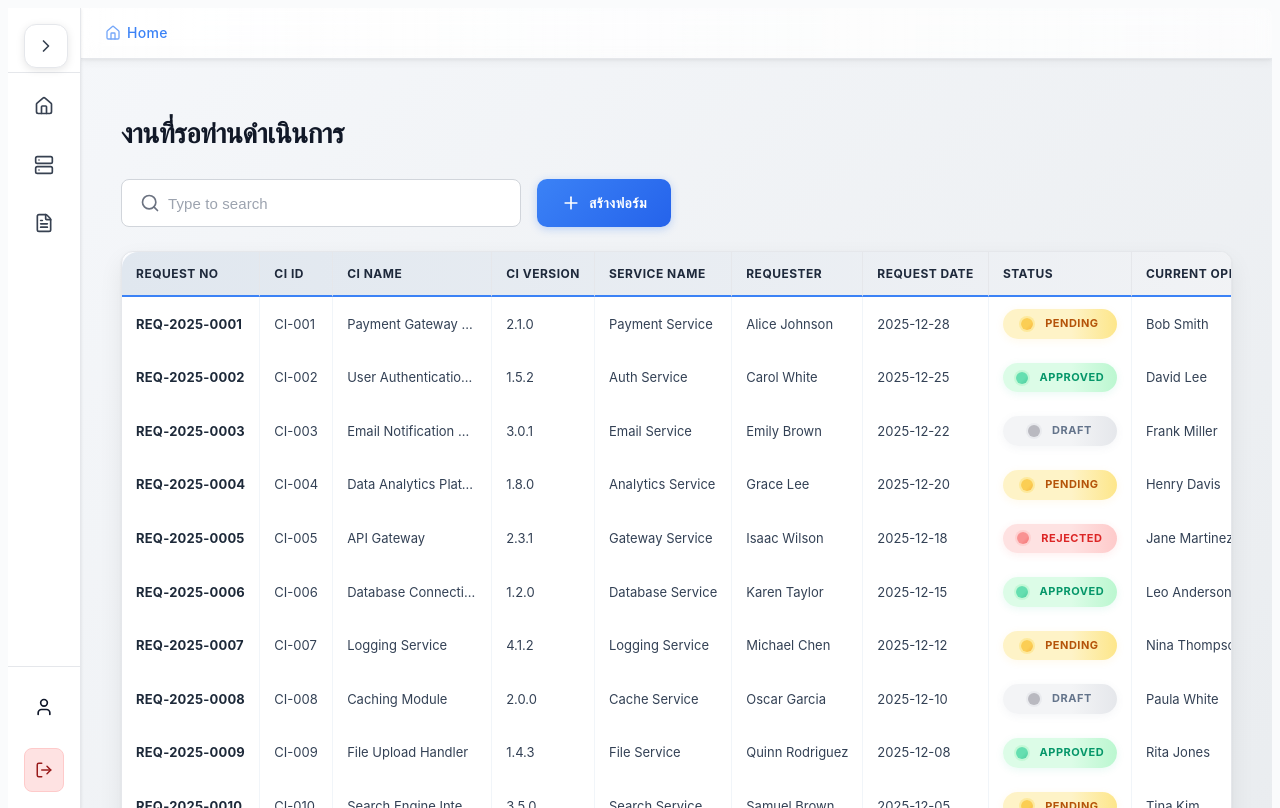
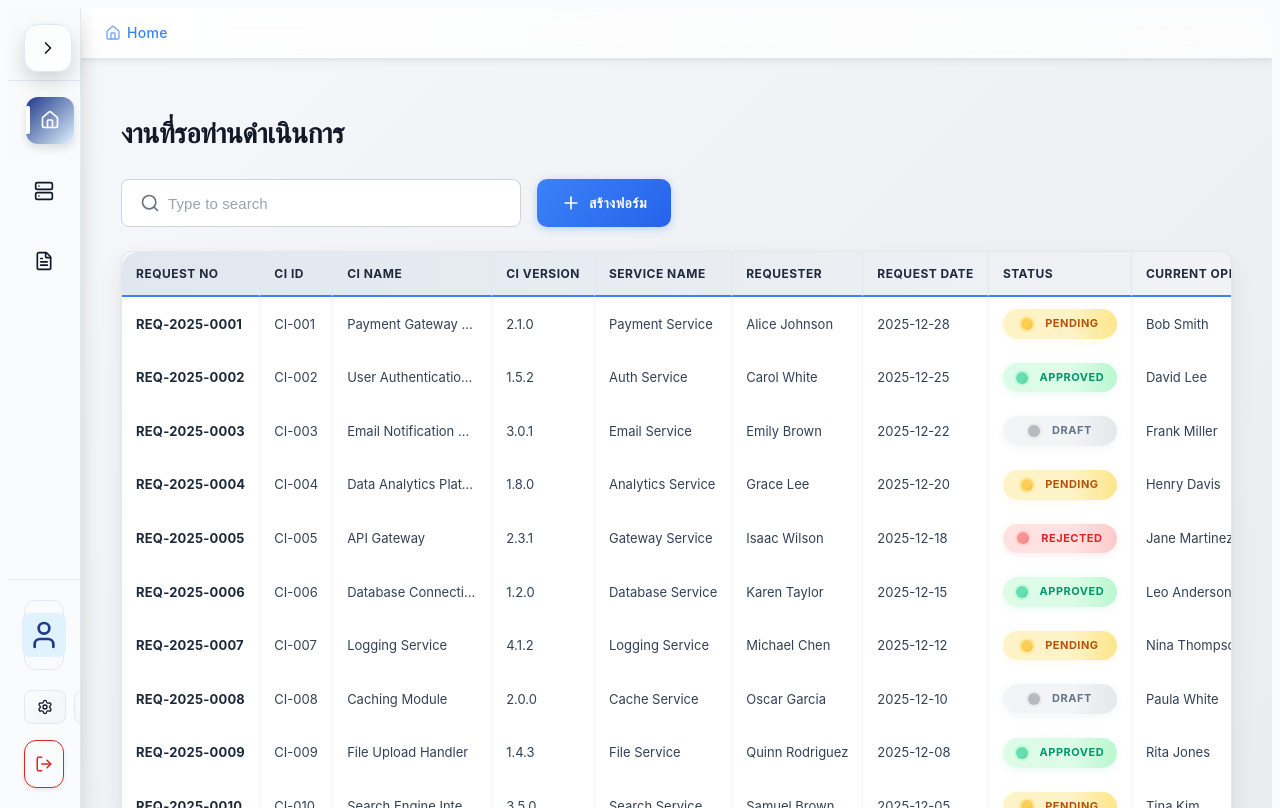
Before and after one commit to phatttun/backend, a React (Vite) app: page / in a window 1280 px wide. Built offline with nearby package versions, Linux system fonts and the light colour scheme.

Commit message:
add components and stories

```diff
--- a/src/components/Attach_File.tsx
+++ b/src/components/Attach_File.tsx
@@ -226,7 +226,7 @@ const Attach_File: React.FC<AttachFileProps> = () => {
         <div className="modal-overlay file-modal-overlay" onClick={() => setShowModal(false)}>
           <div className="modal-content modal-medium file-modal-content" onClick={e => e.stopPropagation()}>
             <div className="modal-header">
-              <h2>Add Attach File</h2>
+              <h2>แนบเอกสาร</h2>
               <button className="modal-close-btn" onClick={() => setShowModal(false)}>
                 <X size={20} />
               </button>
--- a/src/components/Attach_URL.tsx
+++ b/src/components/Attach_URL.tsx
@@ -203,7 +203,7 @@ const Attach_URL: React.FC<AttachURLProps> = () => {
                 onClick={() => setShowModal(true)}
               >
                 <Plus size={16} />
-                Add Attach URL
+                แนบ URL
               </button>
             </div>
 
--- a/src/components/Parent_CI.tsx
+++ b/src/components/Parent_CI.tsx
@@ -45,7 +45,7 @@ const ParentCI: React.FC<ParentCIProps> = ({ currentCIId }) => {
   const [modalSearchQuery, setModalSearchQuery] = useState('');
   const [selectedCIs, setSelectedCIs] = useState<Set<string>>(new Set());
   const [currentPage, setCurrentPage] = useState(1);
-  const itemsPerPage = 8;
+  const itemsPerPage = 5;
 
   // Prevent body scroll when modal is open
   useEffect(() => {
--- a/src/components/Sidebar.css
+++ b/src/components/Sidebar.css
@@ -1,15 +1,20 @@
 .sidebar {
   width: 280px;
   height: 100vh;
-  background: #ffffff;
-  border-right: 1px solid #e5e7eb;
+  background: linear-gradient(180deg, var(--sidebar) 0%, var(--background) 100%);
+  border-right: 1px solid var(--sidebar-border);
   display: flex;
   flex-direction: column;
-  transition: width 0.3s cubic-bezier(0.4, 0, 0.2, 1);
+  transition: width 0.4s cubic-bezier(0.4, 0, 0.2, 1);
   position: relative;
   z-index: 100;
   overflow-x: hidden;
-  box-shadow: 0 1px 3px rgba(0, 0, 0, 0.1);
+  box-shadow: var(--shadow-lg);
+  backdrop-filter: blur(10px);
+}
+
+.sidebar[data-open="false"] {
+  width: 72px;
 }
 
 .sidebar[data-open="false"] {
@@ -52,31 +57,37 @@
 
 /* Header */
 .sidebar-header {
-  height: 64px;
-  padding: 0 16px;
+  height: 72px;
+  padding: 0 20px;
   display: flex;
   align-items: center;
   justify-content: space-between;
-  border-bottom: 1px solid #e5e7eb;
+  border-bottom: 1px solid var(--sidebar-border);
   flex-shrink: 0;
   min-width: 0;
+  background: linear-gradient(90deg, var(--sidebar) 0%, rgba(var(--sidebar-primary), 0.05) 100%);
 }
 
 .sidebar-logo {
   display: flex;
   align-items: center;
-  gap: 12px;
-  font-weight: 700;
-  font-size: 1.25rem;
-  color: #2563eb;
-  transition: all 0.2s ease;
+  gap: 14px;
+  font-weight: 800;
+  font-size: 1.375rem;
+  color: var(--sidebar-primary);
+  transition: all 0.3s cubic-bezier(0.4, 0, 0.2, 1);
   min-width: 0;
+  letter-spacing: -0.025em;
 }
 
 .sidebar-logo span {
-  transition: opacity 0.15s ease, width 0.15s ease, margin 0.15s ease;
+  transition: opacity 0.2s ease, width 0.2s ease, margin 0.2s ease;
   white-space: nowrap;
   overflow: hidden;
+  background: linear-gradient(135deg, var(--sidebar-primary), var(--accent));
+  -webkit-background-clip: text;
+  -webkit-text-fill-color: transparent;
+  background-clip: text;
 }
 
 .sidebar[data-open="false"] .sidebar-logo span {
@@ -90,20 +101,71 @@
   display: flex;
   align-items: center;
   justify-content: center;
-  width: 32px;
-  height: 32px;
-  border-radius: 8px;
-  border: 1px solid #e5e7eb;
-  background: #f9fafb;
-  color: #374151;
+  width: 36px;
+  height: 36px;
+  border-radius: 10px;
+  border: 1px solid var(--sidebar-border);
+  background: linear-gradient(135deg, var(--background) 0%, var(--muted) 100%);
+  color: var(--sidebar-foreground);
   cursor: pointer;
-  transition: all 0.2s ease;
+  transition: all 0.3s cubic-bezier(0.4, 0, 0.2, 1);
   flex-shrink: 0;
+  box-shadow: var(--shadow-sm);
 }
 
 .sidebar-toggle-btn:hover {
-  background: #f3f4f6;
-  border-color: #d1d5db;
+  background: linear-gradient(135deg, var(--muted) 0%, var(--sidebar-accent) 100%);
+  border-color: var(--sidebar-primary);
+  transform: translateY(-1px);
+  box-shadow: var(--shadow-md);
+}
+
+.sidebar-toggle-btn:active {
+  transform: translateY(0);
+  box-shadow: var(--shadow-sm);
+}
+
+/* Search Bar */
+.sidebar-search {
+  padding: 16px 20px 8px;
+  border-bottom: 1px solid var(--sidebar-border);
+}
+
+.search-input-wrapper {
+  position: relative;
+  display: flex;
+  align-items: center;
+}
+
+.search-icon {
+  position: absolute;
+  left: 12px;
+  color: var(--muted-foreground);
+  z-index: 1;
+  pointer-events: none;
+}
+
+.search-input {
+  width: 100%;
+  padding: 10px 12px 10px 40px;
+  border: 1.5px solid var(--sidebar-border);
+  border-radius: 10px;
+  background: var(--background);
+  color: var(--sidebar-foreground);
+  font-size: 0.875rem;
+  transition: all 0.3s cubic-bezier(0.4, 0, 0.2, 1);
+  outline: none;
+}
+
+.search-input::placeholder {
+  color: var(--muted-foreground);
+  opacity: 0.7;
+}
+
+.search-input:focus {
+  border-color: var(--sidebar-primary);
+  background: var(--card);
+  box-shadow: 0 0 0 3px rgba(var(--sidebar-primary), 0.1);
 }
 
 /* External toggle button (when sidebar is collapsed) */
@@ -111,59 +173,62 @@
   position: fixed;
   top: 24px;
   left: 24px;
-  width: 44px;
-  height: 44px;
-  border-radius: 12px;
-  border: 1px solid #e5e7eb;
-  background: #ffffff;
-  color: #374151;
+  width: 48px;
+  height: 48px;
+  border-radius: 14px;
+  border: 1px solid var(--sidebar-border);
+  background: linear-gradient(135deg, var(--background) 0%, var(--card) 100%);
+  color: var(--sidebar-foreground);
   cursor: pointer;
   display: flex;
   align-items: center;
   justify-content: center;
-  box-shadow: 0 2px 8px rgba(0, 0, 0, 0.1);
-  transition: all 0.3s ease;
+  box-shadow: var(--shadow-lg);
+  transition: all 0.3s cubic-bezier(0.4, 0, 0.2, 1);
   z-index: 999;
   padding: 0;
   pointer-events: auto;
+  backdrop-filter: blur(10px);
 }
 
 .sidebar-external-toggle:hover {
-  background: #f3f4f6;
-  transform: translateY(-2px);
-  box-shadow: 0 4px 12px rgba(0, 0, 0, 0.15);
+  background: linear-gradient(135deg, var(--card) 0%, var(--sidebar-accent) 100%);
+  transform: translateY(-2px) scale(1.05);
+  box-shadow: var(--shadow-xl);
+  border-color: var(--sidebar-primary);
 }
 
 .sidebar-external-toggle:active {
-  transform: translateY(0);
-  box-shadow: 0 2px 8px rgba(0, 0, 0, 0.1);
+  transform: translateY(0) scale(1);
+  box-shadow: var(--shadow-lg);
 }
 
 /* Nav */
 .sidebar-nav {
   flex: 1;
-  padding: 12px 8px;
+  padding: 16px 12px;
   overflow-y: auto;
   overflow-x: hidden;
   min-width: 0;
 }
 
 .nav-section {
-  margin-bottom: 16px;
+  margin-bottom: 24px;
 }
 
 .nav-label {
-  font-size: 11px;
-  font-weight: 700;
-  color: #9ca3af;
-  margin: 16px 8px 8px;
+  font-size: 0.75rem;
+  font-weight: 800;
+  color: var(--muted-foreground);
+  margin: 20px 12px 12px;
   text-transform: uppercase;
-  letter-spacing: 0.05em;
-  transition: all 0.15s ease;
+  letter-spacing: 0.1em;
+  transition: all 0.2s cubic-bezier(0.4, 0, 0.2, 1);
   white-space: nowrap;
   overflow: hidden;
   height: 20px;
   line-height: 20px;
+  opacity: 0.8;
 }
 
 .sidebar[data-open="false"] .nav-label {
@@ -177,35 +242,64 @@
 .nav-item {
   display: flex;
   align-items: center;
-  gap: 12px;
-  padding: 10px 12px;
-  border-radius: 8px;
+  gap: 14px;
+  padding: 12px 16px;
+  border-radius: 12px;
   border: none;
   background: none;
   cursor: pointer;
-  color: #374151;
+  color: var(--sidebar-foreground);
   width: 100%;
-  transition: all 0.2s ease;
+  transition: all 0.3s cubic-bezier(0.4, 0, 0.2, 1);
   white-space: nowrap;
   overflow: hidden;
   min-width: 0;
+  position: relative;
+  font-weight: 500;
+  margin-bottom: 2px;
+  justify-content: space-between;
 }
 
 .nav-item:hover {
-  background: #f3f4f6;
+  background: linear-gradient(135deg, var(--sidebar-accent) 0%, rgba(var(--sidebar-primary), 0.1) 100%);
+  transform: translateX(4px);
+  box-shadow: var(--shadow-sm);
 }
 
 .nav-item.active {
-  background: #eff6ff;
-  color: #2563eb;
+  background: linear-gradient(135deg, var(--sidebar-primary) 0%, var(--sidebar-accent) 100%);
+  color: var(--sidebar-primary-foreground);
   font-weight: 600;
-  box-shadow: 0 1px 2px rgba(37, 99, 235, 0.1);
+  box-shadow: var(--shadow-md);
+  transform: translateX(6px);
+}
+
+.nav-item.active::before {
+  content: '';
+  position: absolute;
+  left: 0;
+  top: 50%;
+  transform: translateY(-50%);
+  width: 4px;
+  height: 60%;
+  background: var(--sidebar-primary-foreground);
+  border-radius: 0 2px 2px 0;
+}
+
+.nav-shortcut {
+  font-size: 0.75rem;
+  color: var(--muted-foreground);
+  font-weight: 500;
+  opacity: 0.7;
+  margin-left: auto;
+  padding-left: 8px;
 }
 
 .nav-item span {
-  transition: opacity 0.15s ease, width 0.15s ease, margin 0.15s ease;
+  transition: opacity 0.2s ease, width 0.2s ease, margin 0.2s ease;
   overflow: hidden;
   white-space: nowrap;
+  font-size: 0.9375rem;
 }
 
 .sidebar[data-open="false"] .nav-item span {
@@ -216,34 +310,78 @@
 
 /* Footer */
 .sidebar-footer {
-  padding: 16px;
-  border-top: 1px solid #e5e7eb;
+  padding: 20px 16px;
+  border-top: 1px solid var(--sidebar-border);
   flex-shrink: 0;
   min-width: 0;
+  background: linear-gradient(0deg, rgba(var(--sidebar-primary), 0.02) 0%, transparent 100%);
+}
+
+.footer-actions {
+  display: flex;
+  gap: 8px;
+  margin-bottom: 16px;
+}
+
+.footer-action-btn {
+  flex: 1;
+  display: flex;
+  align-items: center;
+  gap: 10px;
+  padding: 8px 12px;
+  border-radius: 8px;
+  border: 1px solid var(--sidebar-border);
+  background: linear-gradient(135deg, var(--background) 0%, var(--muted) 100%);
+  color: var(--sidebar-foreground);
+  cursor: pointer;
+  transition: all 0.3s cubic-bezier(0.4, 0, 0.2, 1);
+  font-size: 0.875rem;
+  font-weight: 500;
+}
+
+.footer-action-btn:hover {
+  background: linear-gradient(135deg, var(--muted) 0%, var(--sidebar-accent) 100%);
+  border-color: var(--sidebar-primary);
+  transform: translateY(-1px);
+  box-shadow: var(--shadow-sm);
+}
+
+.footer-action-btn:active {
+  transform: translateY(0);
+  box-shadow: var(--shadow-sm);
 }
 
 .user {
   display: flex;
   align-items: center;
-  gap: 12px;
-  margin-bottom: 16px;
-  padding: 8px;
-  border-radius: 8px;
-  transition: background 0.2s ease;
+  gap: 14px;
+  margin-bottom: 20px;
+  padding: 12px 16px;
+  border-radius: 12px;
+  transition: all 0.3s cubic-bezier(0.4, 0, 0.2, 1);
   min-width: 0;
+  background: var(--background);
+  border: 1px solid var(--sidebar-border);
 }
 
 .user:hover {
-  background: #f9fafb;
+  background: var(--muted);
+  border-color: var(--sidebar-primary);
 }
 
 .user > svg {
   flex-shrink: 0;
+  color: var(--sidebar-primary);
+  background: var(--sidebar-accent);
+  border-radius: 8px;
+  padding: 6px;
+  width: 32px;
+  height: 32px;
 }
 
 .user > div {
   overflow: hidden;
-  transition: all 0.15s ease;
+  transition: all 0.2s cubic-bezier(0.4, 0, 0.2, 1);
   white-space: nowrap;
   min-width: 0;
 }
@@ -256,45 +394,59 @@
 
 .user strong {
   display: block;
-  font-size: 0.875rem;
+  font-size: 0.9375rem;
   line-height: 1.25;
   overflow: hidden;
   text-overflow: ellipsis;
+  color: var(--sidebar-foreground);
+  font-weight: 600;
 }
 
 .user small {
   display: block;
-  font-size: 0.75rem;
-  color: #6b7280;
+  font-size: 0.8125rem;
+  color: var(--muted-foreground);
   line-height: 1.25;
   overflow: hidden;
   text-overflow: ellipsis;
+  font-weight: 500;
 }
 
 .logout-btn {
   width: 100%;
   display: flex;
   align-items: center;
-  gap: 12px;
-  padding: 10px;
-  border-radius: 8px;
-  border: 1px solid #fecaca;
-  background: #fee2e2;
-  color: #991b1b;
+  gap: 14px;
+  padding: 12px 16px;
+  border-radius: 12px;
+  border: 1px solid var(--destructive);
+  background: linear-gradient(135deg, rgba(var(--destructive), 0.1) 0%, rgba(var(--destructive), 0.05) 100%);
+  color: var(--destructive);
   cursor: pointer;
-  transition: all 0.2s ease;
+  transition: all 0.3s cubic-bezier(0.4, 0, 0.2, 1);
   min-width: 0;
   overflow: hidden;
+  font-weight: 500;
+  box-shadow: var(--shadow-sm);
 }
 
 .logout-btn:hover {
-  background: #fecaca;
+  background: linear-gradient(135deg, var(--destructive) 0%, rgba(var(--destructive), 0.9) 100%);
+  color: var(--destructive-foreground);
+  transform: translateY(-1px);
+  box-shadow: var(--shadow-md);
+}
+
+.logout-btn:active {
+  transform: translateY(0);
+  box-shadow: var(--shadow-sm);
 }
 
 .logout-btn span {
-  transition: opacity 0.15s ease, width 0.15s ease, margin 0.15s ease;
+  transition: opacity 0.2s ease, width 0.2s ease, margin 0.2s ease;
   white-space: nowrap;
   overflow: hidden;
+  font-size: 0.9375rem;
 }
 
 .sidebar[data-open="false"] .logout-btn span {
@@ -306,44 +458,44 @@
 /* Floating button for mobile */
 .sidebar-floating-btn {
   position: fixed;
-  left: 16px;
-  bottom: 16px;
-  width: 48px;
-  height: 48px;
+  left: 20px;
+  bottom: 20px;
+  width: 56px;
+  height: 56px;
   border-radius: 50%;
-  background: #2563eb;
+  background: linear-gradient(135deg, var(--sidebar-primary) 0%, var(--accent) 100%);
   color: #fff;
   border: none;
   display: flex;
   align-items: center;
   justify-content: center;
   cursor: pointer;
-  box-shadow: 0 4px 12px rgba(37, 99, 235, 0.3);
-  transition: all 0.3s ease;
+  box-shadow: var(--shadow-xl);
+  transition: all 0.3s cubic-bezier(0.4, 0, 0.2, 1);
   z-index: 999;
   padding: 0;
   pointer-events: auto;
 }
 
 .sidebar-floating-btn:hover {
-  background: #1d4ed8;
-  transform: translateY(-2px);
-  box-shadow: 0 6px 16px rgba(37, 99, 235, 0.4);
+  background: linear-gradient(135deg, var(--primary-dark) 0%, var(--accent) 100%);
+  transform: translateY(-3px) scale(1.05);
+  box-shadow: var(--shadow-2xl);
 }
 
 .sidebar-floating-btn:active {
-  transform: translateY(0);
-  box-shadow: 0 4px 12px rgba(37, 99, 235, 0.3);
+  transform: translateY(0) scale(1);
+  box-shadow: var(--shadow-xl);
 }
 
 /* Overlay */
 .sidebar-overlay {
   position: fixed;
   inset: 0;
-  background: rgba(0, 0, 0, 0.5);
+  background: rgba(0, 0, 0, 0.6);
   z-index: 90;
-  animation: fadeIn 0.2s ease;
-  backdrop-filter: blur(2px);
+  animation: fadeIn 0.3s ease;
+  backdrop-filter: blur(4px);
 }
 
 @keyframes fadeIn {
@@ -357,21 +509,22 @@
 
 /* Custom scrollbar */
 .sidebar-nav::-webkit-scrollbar {
-  width: 4px;
+  width: 6px;
 }
 
 .sidebar-nav::-webkit-scrollbar-track {
-  background: #f1f1f1;
-  border-radius: 4px;
+  background: transparent;
+  border-radius: 6px;
 }
 
 .sidebar-nav::-webkit-scrollbar-thumb {
-  background: #d1d5db;
-  border-radius: 4px;
+  background: linear-gradient(180deg, var(--sidebar-border) 0%, var(--muted-foreground) 100%);
+  border-radius: 6px;
+  border: 1px solid var(--sidebar);
 }
 
 .sidebar-nav::-webkit-scrollbar-thumb:hover {
-  background: #9ca3af;
+  background: linear-gradient(180deg, var(--muted-foreground) 0%, var(--sidebar-primary) 100%);
 }
 
 /* Force remove any margins that cause overlapping */
@@ -408,35 +561,43 @@
 
 /* Tablet adjustments */
 @media (min-width: 768px) and (max-width: 1024px) {
+  .sidebar {
+    width: 260px;
+  }
+
+  .sidebar[data-open="false"] {
+    width: 68px;
+  }
+
   .sidebar-header {
-    height: 56px;
-    padding: 0 12px;
+    height: 64px;
+    padding: 0 16px;
   }
 
   .sidebar-nav {
-    padding: 8px 6px;
+    padding: 12px 10px;
   }
 
   .nav-item {
-    padding: 8px 10px;
-    gap: 10px;
+    padding: 10px 14px;
+    gap: 12px;
   }
 
   .nav-label {
-    margin: 12px 6px 6px;
+    margin: 16px 10px 10px;
   }
 
   .sidebar-footer {
-    padding: 12px;
+    padding: 16px;
   }
 
   .user {
-    margin-bottom: 12px;
-    padding: 6px;
+    margin-bottom: 16px;
+    padding: 10px 14px;
   }
 
   .logout-btn {
-    padding: 8px;
+    padding: 10px 14px;
   }
 }
 
@@ -447,47 +608,56 @@
   }
 
   .sidebar-header {
-    height: 56px;
-    padding: 0 12px;
+    height: 60px;
+    padding: 0 14px;
   }
 
   .sidebar-logo {
-    font-size: 1.1rem;
+    font-size: 1.2rem;
+    gap: 12px;
   }
 
   .sidebar-logo span {
-    font-size: 0.95rem;
+    font-size: 1rem;
   }
 
   .sidebar-nav {
-    padding: 8px 6px;
+    padding: 10px 8px;
   }
 
   .nav-item {
-    padding: 8px 10px;
-    font-size: 13px;
+    padding: 10px 12px;
+    font-size: 14px;
+    gap: 12px;
   }
 
   .nav-label {
-    font-size: 10px;
-    margin: 10px 6px 4px;
+    font-size: 11px;
+    margin: 12px 8px 6px;
   }
 
   .sidebar-footer {
-    padding: 12px;
+    padding: 14px;
   }
 
   .user strong {
-    font-size: 0.8rem;
+    font-size: 0.875rem;
   }
 
   .user small {
-    font-size: 0.7rem;
+    font-size: 0.75rem;
   }
 
   .logout-btn {
-    font-size: 12px;
-    padding: 8px;
+    font-size: 13px;
+    padding: 10px 12px;
+  }
+
+  .sidebar-floating-btn {
+    width: 52px;
+    height: 52px;
+    left: 16px;
+    bottom: 16px;
   }
 }
 
--- a/src/components/Sidebar.tsx
+++ b/src/components/Sidebar.tsx
@@ -8,6 +8,9 @@ import {
   ChevronRight,
   Menu,
   User,
+  Search,
+  Settings,
+  HelpCircle,
 } from "lucide-react";
 import { useState, useEffect, useRef } from "react";
 import { useNavigate } from "react-router-dom";
@@ -22,27 +25,27 @@ const MENU = [
   {
     label: "Main",
     items: [
-      { id: "home", label: "Home", icon: <Home size={20} /> },
+      { id: "home", label: "Home", icon: <Home size={20} />, shortcut: "⌘H" },
     ],
   },
   {
     label: "CMDB",
     items: [
-      { id: "Master", label: "Master", icon: <Server size={20} /> },
+      { id: "Master", label: "Master", icon: <Server size={20} />, shortcut: "⌘M" },
     ],
   },
   {
     label: "Management",
     items: [
-      { id: "forms", label: "Forms", icon: <FileText size={20} /> },
+      { id: "forms", label: "Forms", icon: <FileText size={20} />, shortcut: "⌘F" },
     ],
   },
-
 ];
 
 export default function Sidebar({ sidebarOpen, setSidebarOpen }: SidebarProps) {
-  const [active, setActive] = useState("dashboard");
+  const [active, setActive] = useState("home");
   const [isMobile, setIsMobile] = useState(false);
+  const [searchQuery, setSearchQuery] = useState("");
   const sidebarRef = useRef<HTMLDivElement>(null);
   const navigate = useNavigate();
 
@@ -95,6 +98,14 @@ export default function Sidebar({ sidebarOpen, setSidebarOpen }: SidebarProps) {
     }
   };
 
+  // Filter menu items based on search
+  const filteredMenu = MENU.map(section => ({
+    ...section,
+    items: section.items.filter(item =>
+      item.label.toLowerCase().includes(searchQuery.toLowerCase())
+    )
+  })).filter(section => section.items.length > 0);
+
   return (
     <>
       <aside
@@ -105,7 +116,7 @@ export default function Sidebar({ sidebarOpen, setSidebarOpen }: SidebarProps) {
         {/* Header */}
         <header className="sidebar-header">
           <div className="sidebar-logo">
-            <Database size={24} />
+            <Database size={28} />
             <span>CMDB System</span>
           </div>
 
@@ -120,9 +131,25 @@ export default function Sidebar({ sidebarOpen, setSidebarOpen }: SidebarProps) {
           )}
         </header>
 
+        {/* Search Bar */}
+        {sidebarOpen && (
+          <div className="sidebar-search">
+            <div className="search-input-wrapper">
+              <Search size={16} className="search-icon" />
+              <input
+                type="text"
+                placeholder="Search menu..."
+                value={searchQuery}
+                onChange={(e) => setSearchQuery(e.target.value)}
+                className="search-input"
+              />
+            </div>
+          </div>
+        )}
+
         {/* Menu */}
         <nav className="sidebar-nav">
-          {MENU.map(section => (
+          {filteredMenu.map(section => (
             <div key={section.label} className="nav-section">
               {sidebarOpen && (
                 <div className="nav-label">{section.label}</div>
@@ -138,6 +165,9 @@ export default function Sidebar({ sidebarOpen, setSidebarOpen }: SidebarProps) {
                 >
                   {item.icon}
                   <span>{item.label}</span>
+                  {sidebarOpen && item.shortcut && (
+                    <span className="nav-shortcut">{item.shortcut}</span>
+                  )}
                 </button>
               ))}
             </div>
@@ -152,6 +182,26 @@ export default function Sidebar({ sidebarOpen, setSidebarOpen }: SidebarProps) {
               <strong>John Doe</strong>
               <small>Administrator</small>
             </div>
+          </div>
+
+          <div className="footer-actions">
+            <button
+              className="footer-action-btn"
+              title={!sidebarOpen ? "Settings" : undefined}
+              aria-label="Settings"
+            >
+              <Settings size={16} />
+              {sidebarOpen && <span>Settings</span>}
+            </button>
+
+            <button
+              className="footer-action-btn"
+              title={!sidebarOpen ? "Help" : undefined}
+              aria-label="Help"
+            >
+              <HelpCircle size={16} />
+              {sidebarOpen && <span>Help</span>}
+            </button>
           </div>
 
           <button
--- a/src/components/SoftwareRequestForm.tsx
+++ b/src/components/SoftwareRequestForm.tsx
@@ -1164,7 +1164,7 @@ export function SoftwareRequestForm() {
                   onClear={() => handleInputChange('remark', '')}
                   rows={4}
                   maxLength={500}
-                  placeholder="Enter any additional remarks..."
+                  placeholder="Please enter Remark"
                 />
               </div>
             </div>
@@ -1188,7 +1188,7 @@ export function SoftwareRequestForm() {
             type="submit"
             className="btn-primary"
           >
-            Submit Request
+            บันทึกข้อมูล
           </button>
         </div>
       </form>
--- a/src/components/modal.tsx
+++ b/src/components/modal.tsx
@@ -657,7 +657,7 @@ export const Modal: React.FC<ModalProps> = ({ activeModal, onClose, onConfirm, s
               className="btn-secondary"
               onClick={closeModal}
             >
-              Cancel
+              ยกเลิก
             </button>
             <button
               className="btn-primary"
```
